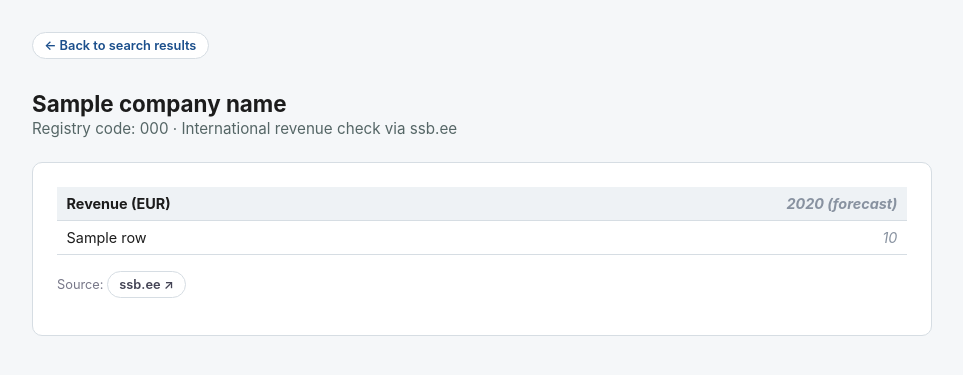
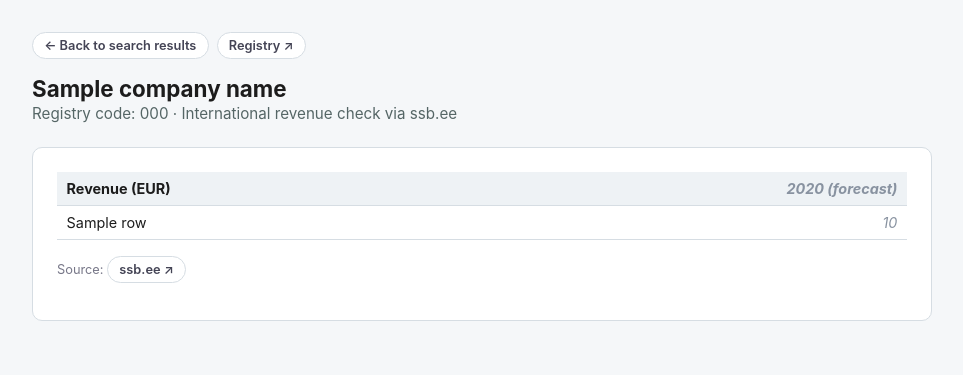
Before and after one commit to RenatStpn/estonia_amending_entry, a Flask app: template templates/international.html in a window 1280 px wide. Shown: the top 375 px of the page, without its empty margins (158-1121 px from the left). Run offline with Flask 3, Linux system fonts and the light colour scheme; the template is opened without the code that fills it: most values are stand-ins (such as "Sample title", 1, 10 or a date in 2020).

Commit message:
Add a Registry button to the international revenue page
Opens the company's e-Business Register page in a new tab, next to the
back link, so there is no need to return to the list first. Shown for
every company, including ones with no revenue breakdown.

Co-Authored-By: Claude Sonnet 5.5 <noreply@anthropic.com>

```diff
--- a/templates/international.html
+++ b/templates/international.html
@@ -37,7 +37,7 @@
   }
   .link-btn--ghost { background: white; color: #445; }
   .link-btn--ghost:hover { background: #eef2f5; border-color: #b9c3cc; }
-  .back-link { display: inline-flex; margin-bottom: 1rem; color: var(--blue); }
+  .top-actions { display: flex; flex-wrap: wrap; gap: 0.5rem; margin-bottom: 1rem; color: var(--blue); }
   .card {
     background: white;
     border: 1px solid var(--border);
@@ -62,7 +62,10 @@
 </head>
 <body>
 <div class="wrap">
-  <a class="link-btn link-btn--ghost back-link" href="{{ '/results/' + back_token if back_token else '/' }}">&larr; Back to search results</a>
+  <div class="top-actions">
+    <a class="link-btn link-btn--ghost" href="{{ '/results/' + back_token if back_token else '/' }}">&larr; Back to search results</a>
+    <a class="link-btn link-btn--ghost" href="https://ariregister.rik.ee/eng/company/{{ registry_code }}" target="_blank" rel="noopener">Registry ↗</a>
+  </div>
   <h1>{{ company_name or "Company" }}</h1>
   <p class="reg-code">Registry code: {{ registry_code }} &middot; International revenue check via ssb.ee</p>
 
```
